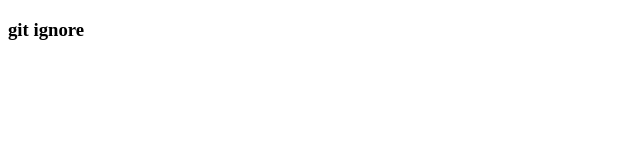
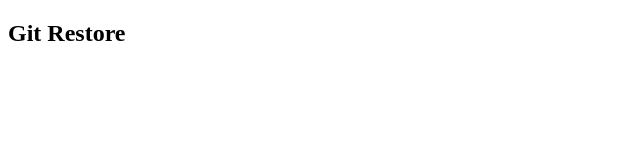
Before and after one commit to chaudharyhack/git-ignore-concept, a plain HTML site: page index.html in a window 1280 px wide. Shown: the whole page, without its empty margins (0-640 px from the left). Drawn offline with Linux system fonts and the light colour scheme.

Commit message:
restore Done

```diff
--- a/index.html
+++ b/index.html
@@ -3,11 +3,9 @@
 <head>
     <meta charset="UTF-8">
     <meta name="viewport" content="width=device-width, initial-scale=1.0">
-    <title>Git Ignore</title>
+    <title>Git and Github</title>
 </head>
 <body>
-
-</body>
-<h3>git ignore </h3>
+   <h2>Git Restore</h2>
 </body>
 </html>
```
Also changed, not shown: style.css (deleted), 1 other file.
